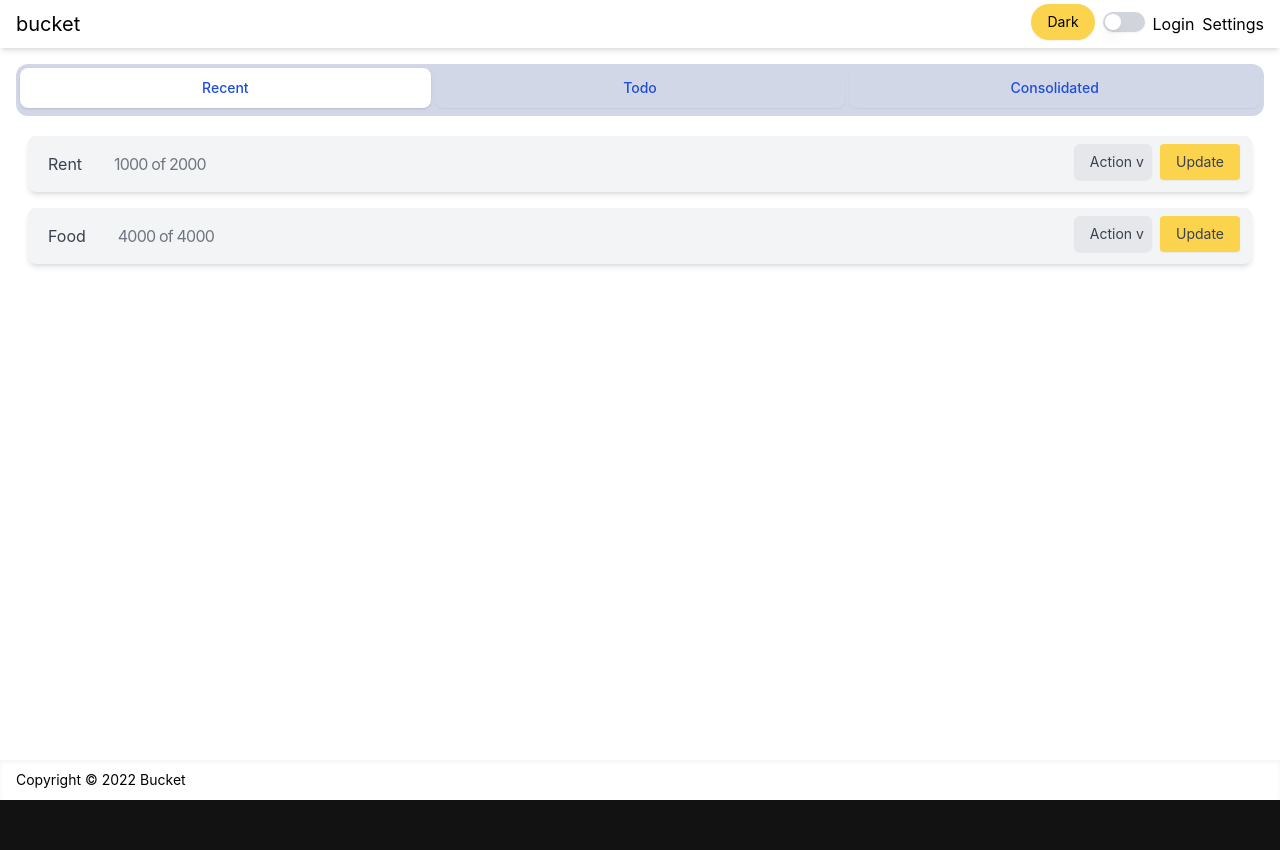
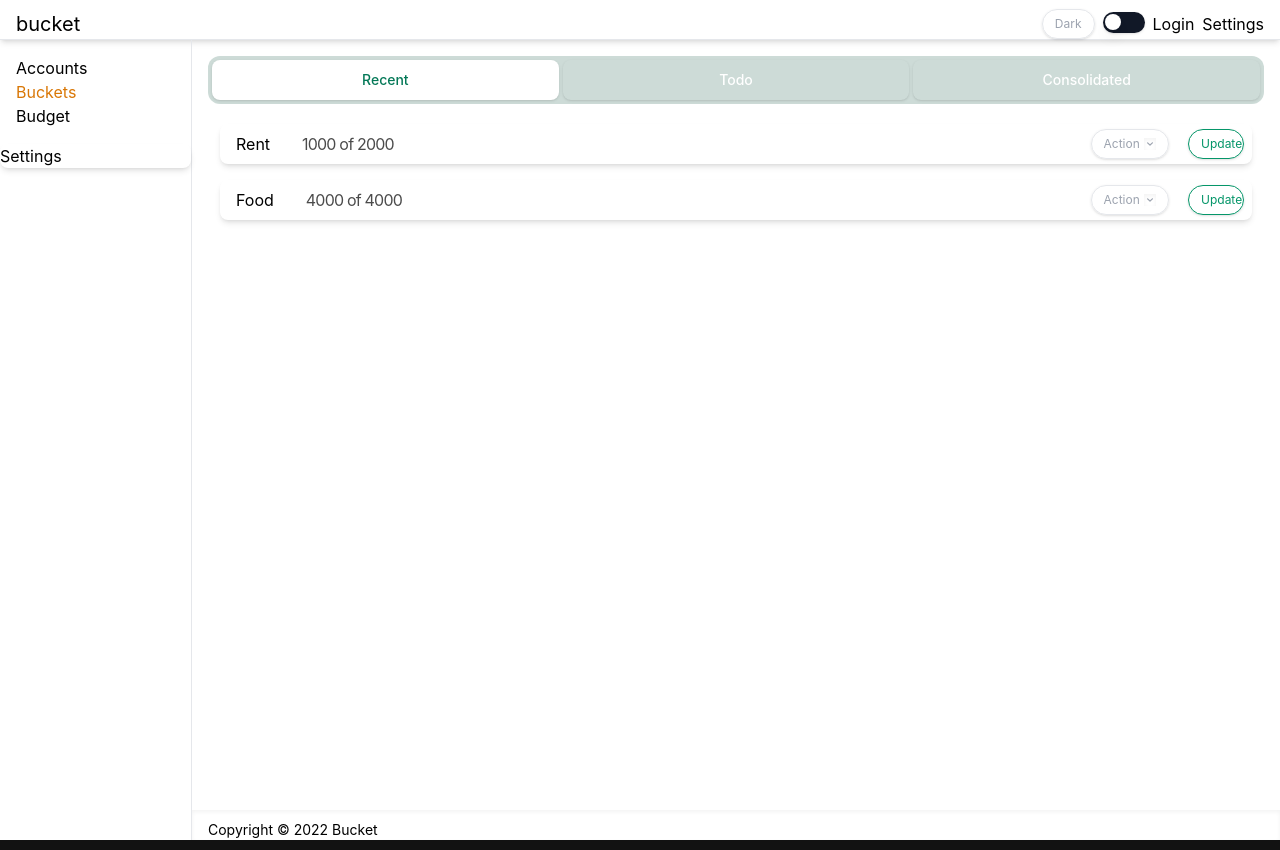
Before and after one commit to lloydlobo/buck, a Next.js app: page / in a window 1280 px wide. Before the commit the page ends 800 px from the top, so only its background shows below. Built offline with nearby package versions, Linux system fonts and the light colour scheme.

Commit message:
style(components): set default color scheme to toggle dark

```diff
--- a/components/BucketItem.tsx
+++ b/components/BucketItem.tsx
@@ -5,7 +5,7 @@ import BucketOption from './bucket/BucketOption'
 
 export default function BucketItem({ bucket }: { bucket: any }) {
     return (
-        <div className='card'>
+        <div className=''>
             <Link href={`/bucket/${bucket.slug}`}>
                 {/* <a> */}
                 {/* <img */}
--- a/components/Layout.tsx
+++ b/components/Layout.tsx
@@ -27,16 +27,14 @@ export default function Layout({ title, children }: {
             <ToastContainer position="bottom-center" limit={1} />
 
             <div
-                className='flex min-h-screen flex-col justify-between'
+                className='wrapper min-h-screen'
                 style={{
                     backgroundColor: theme.backgroundColor,
                     color: theme.color,
                 }}
             >
-                <header
-                    className='shadow-md'
-                >
-                    <nav className='flex h-12 px-4 container mx-auto justify-between items-center'>
+                <header className='shadow-md border-b'>
+                    <nav className='flex h-12 px-4 mx-auto justify-between items-center'>
                         <Link href={'/'}>
                             <div className='logo text-xl'>
                                 bucket
@@ -44,9 +42,8 @@ export default function Layout({ title, children }: {
                         </Link>
                         <div className='navlinks flex gap-2 items-center'>
                             <button
-                                className='btn-primary rounded-full'
-                                onClick={() => toggle()}
-                            // theme === themes.light
+                                className='btn-default rounded-full'
+                                onClick={() => toggle()} // theme === themes.light
                             >
                                 {!dark ? "Dark" : "Light"}
                             </button>
@@ -62,8 +59,9 @@ export default function Layout({ title, children }: {
                     </nav>
                 </header>
 
-                <aside className=''>
+                <aside className='min-h-screen border-r'>
                     <Navbar />
+                    <div className='card'>Settings</div>
                 </aside>
 
                 <main className='container m-auto mt-4 px-4'>
--- a/components/bucket/BucketOption.tsx
+++ b/components/bucket/BucketOption.tsx
@@ -31,19 +31,19 @@ export default function BucketOption() {
                     <>
                         <Popover.Button
                             className={`${open ? '' : 'text-opacity-90'
-                                } group inline-flex items-center rounded-md
-                                  btn-default pl-4 px-2 py-2 gap-1
+                                } group inline-flex items-center rounded-full
+                                  btn-default px-4 py-2 gap-1
                                   hover:text-opacity-100 focus:outline-none focus-visible:ring-2
-                                  focus-visible:ring-white focus-visible:ring-opacity-75`}
+                                  focus-visible:ring-white focus-visible:ring-opacity-75`
+                            }
                         >
                             <span className=''>Action</span>
                             <div className=''>
-                                {/* <ChevronDownIcon */}
-                                {/*     className={`${open ? '' : 'text-opacity-70' */}
-                                {/*         } ml-0 h-5 w-5 text-gray-400 transition duration-150 ease-in-out group-hover:text-opacity-80`} */}
-                                {/*     aria-hidden="true" */}
-                                {/* /> */}
-                                v
+                                <ChevronDownIcon
+                                    className={`${open ? '' : 'text-opacity-70'
+                                        } ml-0 h-3 w-3 shadow-inner transition duration-150 ease-in-out group-hover:text-opacity-80`}
+                                    aria-hidden="true"
+                                />
                             </div>
                         </Popover.Button>
                         <Transition
--- a/components/navbar/Navbar.tsx
+++ b/components/navbar/Navbar.tsx
@@ -1,9 +1,17 @@
 import React from 'react'
-import NavPopover from './NavPopover'
 
 export const Navbar = () => {
     return (
-        <div>
+        <div className='p-4'>
+            <div>
+                Accounts
+            </div>
+            <div className='active text-amber-600'>
+                Buckets
+            </div>
+            <div>
+                Budget
+            </div>
         </div>
     )
 }
--- a/components/ui/ThemeToggler.tsx
+++ b/components/ui/ThemeToggler.tsx
@@ -14,9 +14,9 @@ export function ThemeToggle() {
                 checked={enabled}
                 onChange={setEnabled}
                 className={`${enabled
-                    ? 'bg-gray-800'
-                    : 'bg-gray-300'
-                    } relative inline-flex h-[20px] w-[42px] shrink-0 cursor-pointer
+                    ? 'bg-gray-400'
+                    : 'bg-gray-900'
+                    } relative inline-flex h-[21px] w-[42px] shrink-0 cursor-pointer
                       rounded-full border-2 border-transparent
                       transition-colors duration-200 ease-in-out focus:outline-none focus-visible:ring-2
                       focus-visible:ring-white focus-visible:ring-opacity-75`
@@ -27,7 +27,7 @@ export function ThemeToggle() {
                     <span className={
                         `${enabled
                             ? 'text-white translate-x-0'
-                            : 'text-black translate-x-5'
+                            : 'text-white translate-x-5'
                         } absolute text-xs px-1 tracking-tighter ease-in opacity-0 hover:opacity-100 transition-all `
                     }>
                         {!enabled ? 'dark' : 'light'}
@@ -37,7 +37,7 @@ export function ThemeToggle() {
                         aria-hidden="true"
                         className={`${enabled
                             ? 'translate-x-7 bg-gray-300'
-                            : 'translate-x-0 bg-amber-400'
+                            : 'translate-x-0 bg-amber-500'
                             } pointer-events-none inline-block h-[16px] w-[16px]
                         transform rounded-full bg-white shadow-lg ring-0
                         transition duration-200 ease-in-out`
--- a/package.json
+++ b/package.json
@@ -10,7 +10,7 @@
     },
     "dependencies": {
         "@headlessui/react": "^1.7.4",
-        "@heroicons/react": "^1.0.6",
+        "@heroicons/react": "^1.0.0",
         "bcryptjs": "^2.4.3",
         "js-cookie": "^3.0.1",
         "next": "13.0.2",
--- a/pages/index.tsx
+++ b/pages/index.tsx
@@ -20,17 +20,17 @@ const Home = () => {
             <div className="max-w-screen">
                 {/* https://headlessui.com/react/tabs */}
                 <Tab.Group>
-                    <Tab.List className="flex space-x-1 rounded-xl bg-blue-900/20 p-1">
+                    <Tab.List className="flex space-x-1 rounded-xl bg-emerald-900/20 p-1">
                         {Object.keys(category).map((items) => (
                             <Tab
                                 key={items}
                                 className={({ selected }) =>
                                     classNames(
-                                        'w-full rounded-lg py-2.5 text-sm font-medium leading-5 text-blue-700',
+                                        'w-full rounded-lg py-2.5 text-sm font-medium leading-5 text-emerald-700',
                                         'ring-white ring-opacity-60 ring-offset-2 ring-offset-blue-400 focus:outline-none focus:ring-2',
                                         selected
                                             ? 'bg-white shadow'
-                                            : 'text-blue-100 hover:bg-white/[0.12] hover:text-white'
+                                            : 'text-white hover:bg-white/[0.12] hover:text-amber-600'
                                     )
                                 }
                             >
@@ -45,7 +45,7 @@ const Home = () => {
                             <Tab.Panel
                                 key={idx}
                                 className={classNames(
-                                    'rounded-xl bg-white p-3',
+                                    'rounded-xl  p-3',
                                     'ring-white ring-opacity-60 ring-offset-2 ring-offset-blue-400 focus:outline-none focus:ring-2'
                                 )}
                             >
@@ -54,11 +54,14 @@ const Home = () => {
                                 < div className='grid grid-cols-1 gap-x-4 ' >
                                     {
                                         data.buckets.map((bucket) => (
-                                            <BucketItem
-                                                bucket={bucket}
-                                                key={bucket.slug}
-                                            // onSubmit={onSubmitHandler}
-                                            />
+                                            <div className='card'>
+                                                <BucketItem
+                                                    bucket={bucket}
+                                                    key={bucket.slug}
+                                                // onSubmit={onSubmitHandler}
+                                                />
+
+                                            </div>
                                         ))
                                     }
                                 </div>
--- a/styles/globals.css
+++ b/styles/globals.css
@@ -5,14 +5,43 @@
 * {
     box-sizing: border-box;
     color-scheme: dark;
+    /* @apply bg-black text-white; */
 }
 
 html,
 body {
     padding: 0;
     margin: 0;
+    display:grid;
     font-family: -apple-system, BlinkMacSystemFont, Segoe UI, Roboto, Oxygen,
         Ubuntu, Cantarell, Fira Sans, Droid Sans, Helvetica Neue, sans-serif;
+}
+
+body {
+    @apply items-center;
+}
+
+header {
+    grid-area: header
+}
+main {
+    grid-area: main
+}
+aside {
+    grid-area: aside
+}
+footer {
+    grid-area: footer
+}
+
+.wrapper {
+    display: grid;
+    grid-template-areas:
+        "header header header"
+        "aside main main"
+        "aside footer footer";
+    grid-template-rows: 40px 1fr 30px;
+    grid-template-columns: min(25vw, 12rem) 1fr;
 }
 
 a {
@@ -23,20 +52,19 @@ a {
 
 /* Selector Specificity: (0, 0, 1) */
 button {
-    @apply text-sm mb-1 rounded outline-blue-500 shadow-sm active:shadow-inner transition-all;
+    @apply text-xs rounded-full shadow outline-blue-500 active:shadow-inner transition-all;
 }
 
 .card {
-    @apply shadow-md p-1 dark:text-gray-400 text-gray-700 bg-gray-100 block mb-4 border-gray-300 rounded-lg;
+    @apply shadow-md block mb-4 border-gray-300 rounded-lg;
 }
 
 .btn-primary {
-    @apply px-4 py-2 dark:bg-amber-600 bg-amber-300 hover:bg-amber-400 active:bg-amber-500;
-    position: relative;
+    @apply px-3 py-1.5 min-w-[56px] text-emerald-600 border-emerald-600 border hover:bg-amber-400 active:bg-amber-500;
 }
 
 .btn-default {
-     @apply bg-gray-200 hover:bg-gray-300 active:bg-gray-400;
+    @apply px-3 py-1.5 border text-gray-400 hover:bg-gray-300 active:bg-gray-400;
 }
 
 @media (prefers-color-scheme: dark) {
@@ -47,7 +75,4 @@ button {
         color: white;
         background: black;
     }
-     button {
-         color-scheme: dark;
 }
- }
```
Also changed, not shown: 1 other file (tests, documents, lock files or other folders). Lines whose indentation alone changed are shown as unchanged.
